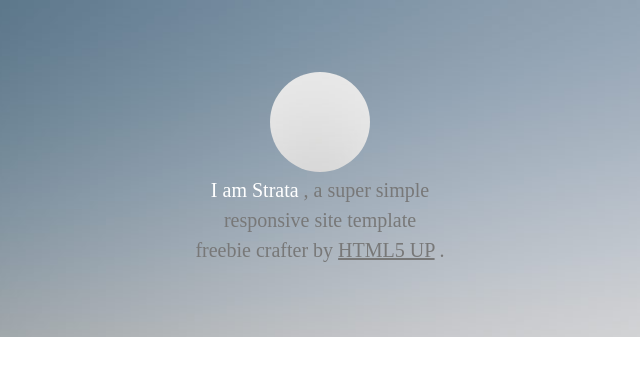
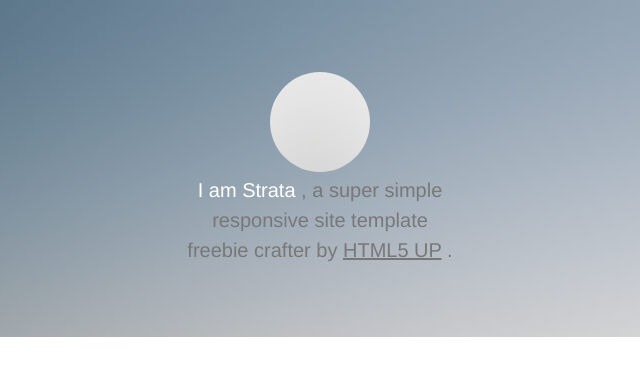
Before and after one commit to awryanyork/Practice-Projects, a plain HTML site: page Project1/index.html in a window 1280 px wide. Shown: the full height of the page, 320-960 px from the left. Drawn offline with Linux system fonts and the light colour scheme.

```diff
--- a/Project1/_vars.scss
+++ b/Project1/_vars.scss
@@ -7,4 +7,4 @@
 
 // FONT STACK
 
-$font-stack:     Helvetica, sans-serif;
+$font-stack: Helvetica, sans-serif;
--- a/Project1/styles.scss
+++ b/Project1/styles.scss
@@ -4,7 +4,10 @@
 
 * {
     box-sizing: border-box;
-    font: $font-stack;
+}
+
+body {
+    font-family: $font-stack;
 }
 
 /////////////// HEADER ///////////////
```
Also changed, not shown: Project1/styles.css, 2 other files.
